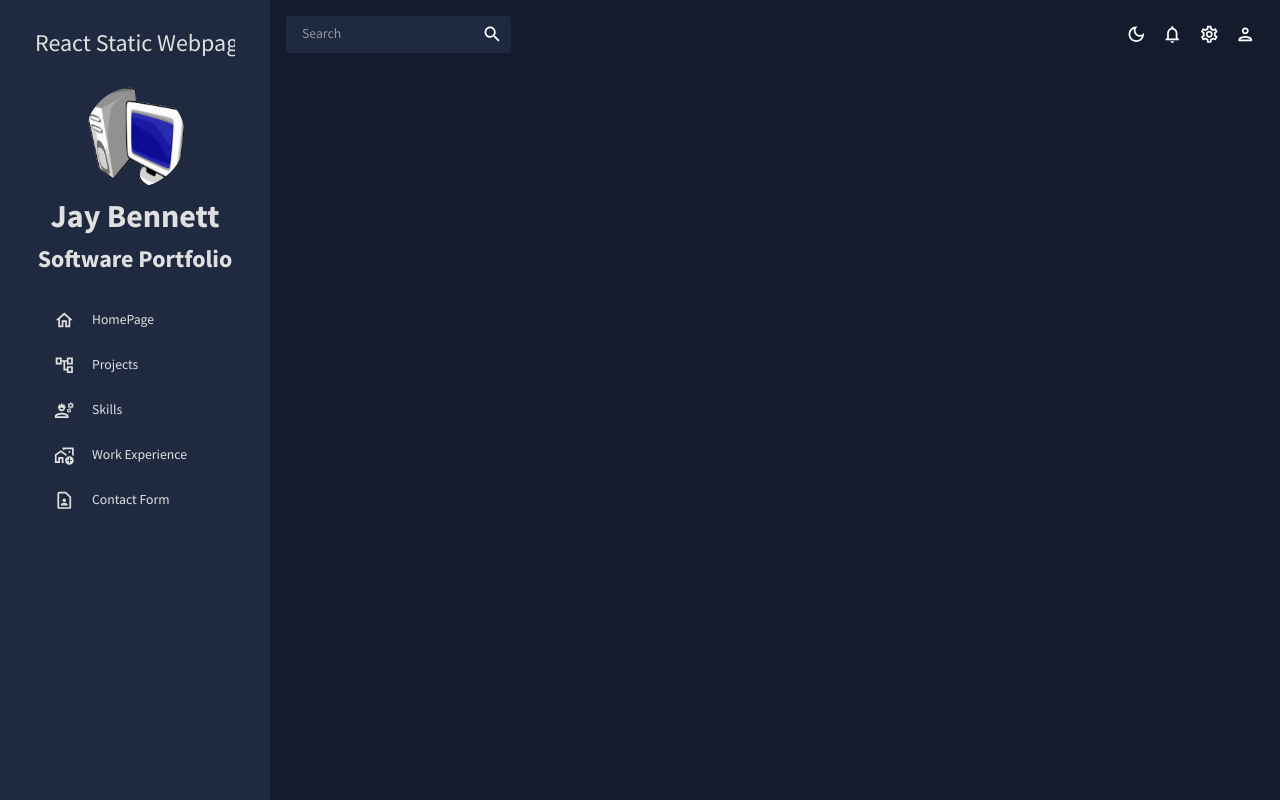
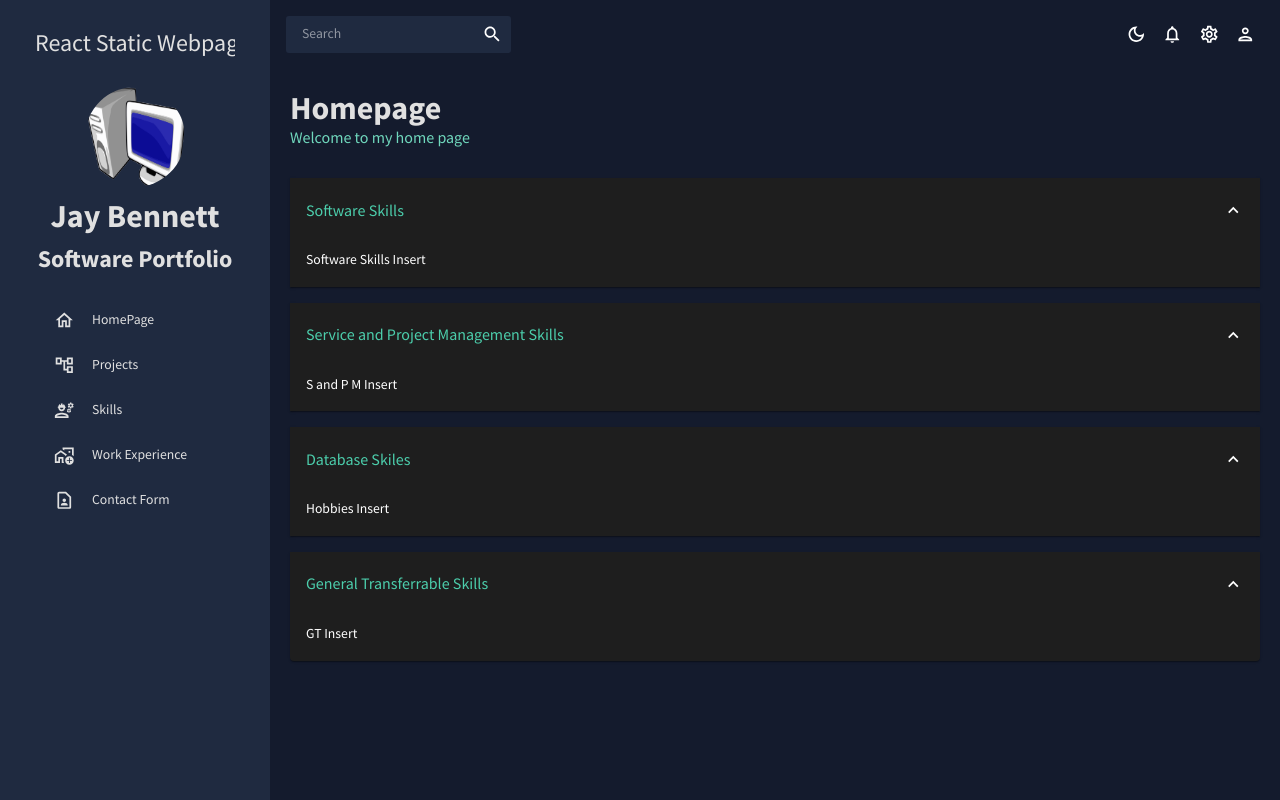
Before and after one commit to jay-bennett-JB/jay-bennett-JB.github.io, a React (Create React App) app: page /skills in a window 1280 px wide. Built offline with nearby package versions, Linux system fonts and the light colour scheme.

Commit message:
modified:   src/App.js 	modified:   src/scenes/projects/index.jsx 	new file:   src/scenes/skills/index.jsx

```diff
--- a/src/App.js
+++ b/src/App.js
@@ -4,6 +4,8 @@ import { CssBaseline, ThemeProvider } from "@mui/material";
 import HomePage from "./scenes/homepage";
 import Topbar from "./scenes/global/topbar";
 import Sidebar from "./scenes/global/sidebar";
+import ProjectsBox from "./scenes/projects";
+import Skills from "./scenes/skills";
 
 function App() {
   const [theme, colorMode] = useMode();
@@ -21,14 +23,14 @@ function App() {
                 path="/"
                 element={<HomePage />}
               />
-              {/* <Route
-                path="/"
-                element={<Projects />}
-              />  */}
-              {/* <Route
-                path="/"
+              <Route
+                path="/projects"
+                element={<ProjectsBox />}
+              />
+              <Route
+                path="/skills"
                 element={<Skills />}
-              />  */}
+              />
               {/* <Route
                 path="/"
                 element={<Work Experience />}
--- a/src/scenes/projects/index.jsx
+++ b/src/scenes/projects/index.jsx
@@ -1,4 +1,4 @@
-import { Box, Typography, useTheme } from "@mui/material";
+import { Box, useTheme } from "@mui/material";
 import { tokens } from "../../themes";
 import Header from "../../components/Header";
 
--- /dev/null
+++ b/src/scenes/skills/index.jsx
@@ -0,0 +1,78 @@
+import { AccordionDetails, Box, Typography, useTheme } from "@mui/material";
+import { tokens } from "../../themes";
+import Header from "../../components/Header";
+import Accordion from "@mui/material/Accordion";
+import AccordionSummary from "@mui/material/AccordionSummary";
+import ExpandMoreIcon from "@mui/icons-material/ExpandMore";
+
+const Skills = () => {
+  const theme = useTheme();
+  const colors = tokens(theme.palette.mode);
+
+  return (
+    <Box m="20px">
+      {/* Header */}
+      <Box>
+        <Header
+          title="Homepage"
+          subtitle="Welcome to my home page"
+        />
+        {/* Accordion 1 - About Me  */}
+        <Accordion defaultExpanded>
+          <AccordionSummary expandIcon={<ExpandMoreIcon />}>
+            <Typography
+              color={colors.greenAccent[500]}
+              variant="h5"
+            >
+              Software Skills
+            </Typography>
+          </AccordionSummary>
+          <AccordionDetails>
+            <Typography>Software Skills Insert</Typography>
+          </AccordionDetails>
+        </Accordion>
+        <Accordion defaultExpanded>
+          <AccordionSummary expandIcon={<ExpandMoreIcon />}>
+            <Typography
+              color={colors.greenAccent[500]}
+              variant="h5"
+            >
+              Service and Project Management Skills
+            </Typography>
+          </AccordionSummary>
+          <AccordionDetails>
+            <Typography>S and P M Insert</Typography>
+          </AccordionDetails>
+        </Accordion>
+        <Accordion defaultExpanded>
+          <AccordionSummary expandIcon={<ExpandMoreIcon />}>
+            <Typography
+              color={colors.greenAccent[500]}
+              variant="h5"
+            >
+              Database Skiles
+            </Typography>
+          </AccordionSummary>
+          <AccordionDetails>
+            <Typography>Hobbies Insert</Typography>
+          </AccordionDetails>
+        </Accordion>
+        <Accordion defaultExpanded>
+          <AccordionSummary expandIcon={<ExpandMoreIcon />}>
+            <Typography
+              color={colors.greenAccent[500]}
+              variant="h5"
+            >
+              General Transferrable Skills
+            </Typography>
+          </AccordionSummary>
+          <AccordionDetails>
+            <Typography>GT Insert</Typography>
+          </AccordionDetails>
+        </Accordion>
+      </Box>
+    </Box>
+  );
+};
+
+export default Skills;
```
